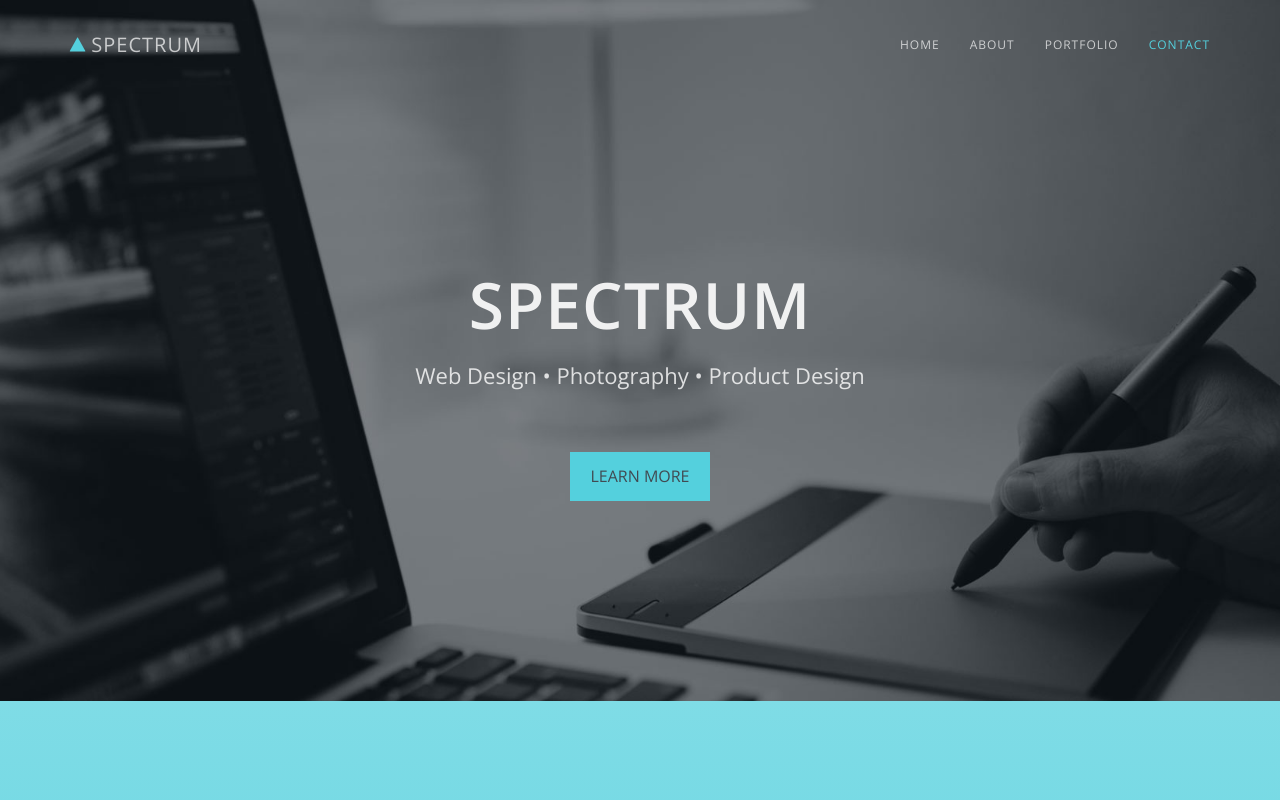
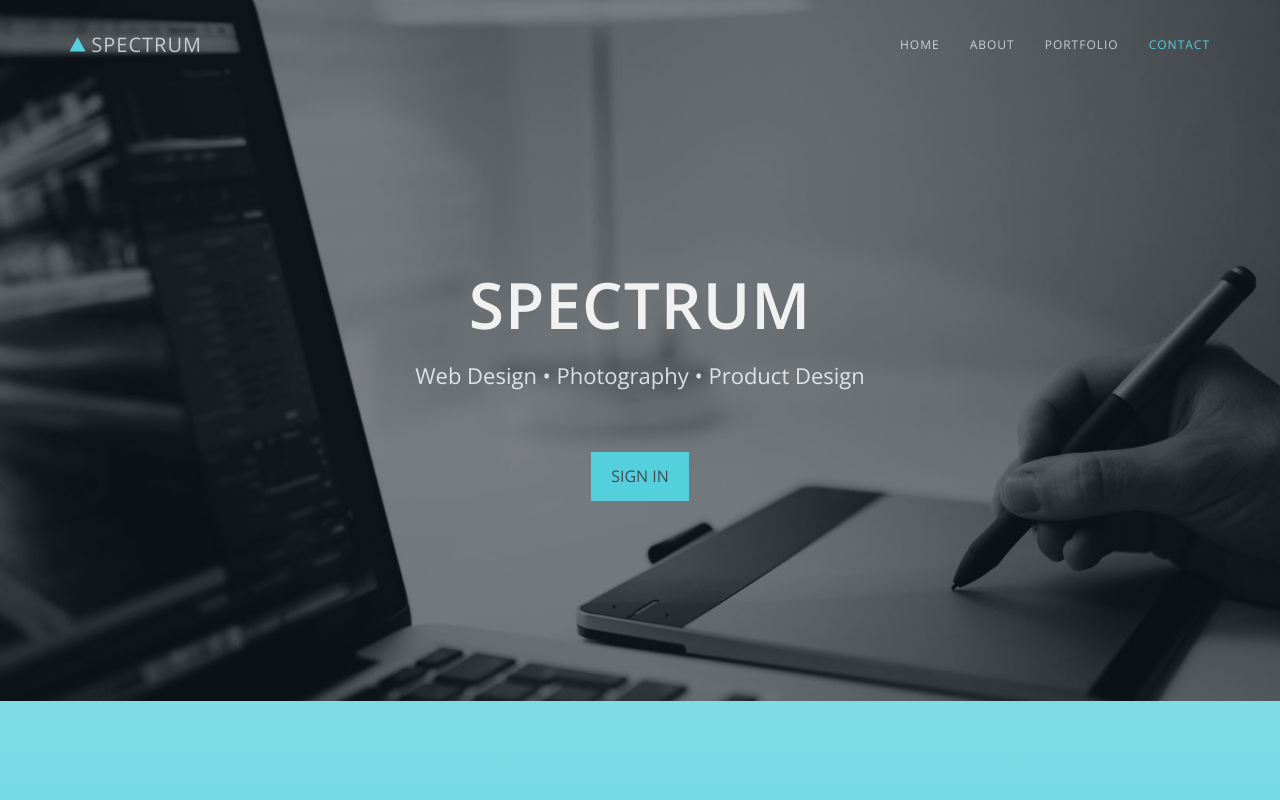
Before and after one commit to rishavvi/demo, a plain HTML site: page a/index.html in a window 1280 px wide. Shown: the top 800 px of the page. Drawn offline with nearby package versions, Linux system fonts and the light colour scheme.

Commit message:
Update index.html

```diff
--- a/a/index.html
+++ b/a/index.html
@@ -64,7 +64,7 @@
         <div class="intro-text">
           <h1>Spectrum</h1>
           <p>Web Design • Photography • Product Design</p>
-          <a href="#about" class="btn btn-custom btn-lg page-scroll">Learn More</a> </div>
+          <a href="#about" class="btn btn-custom btn-lg page-scroll">Sign In</a> </div>
       </div>
     </div>
   </div>
```
